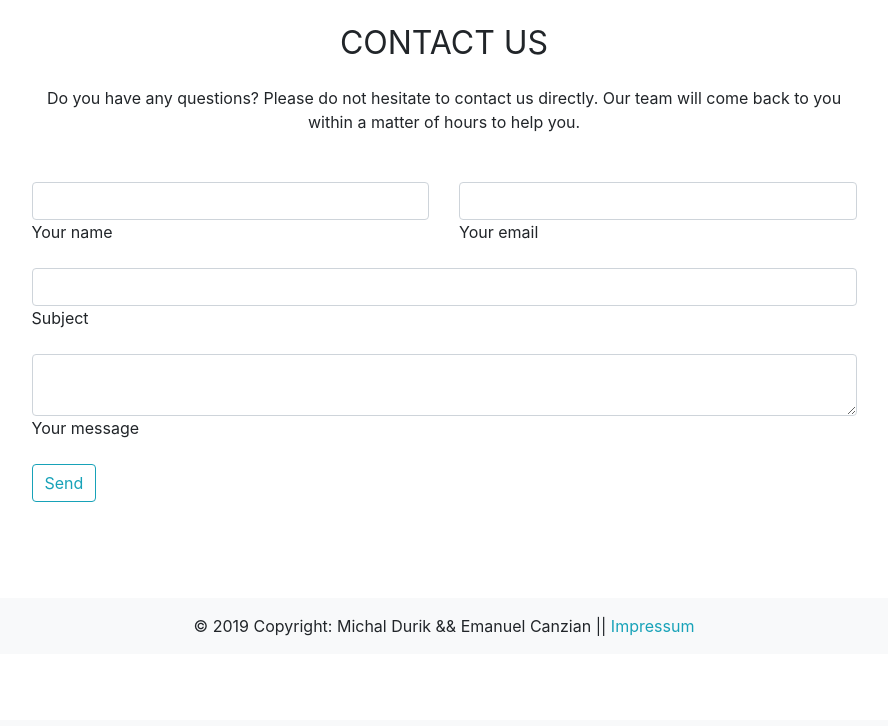
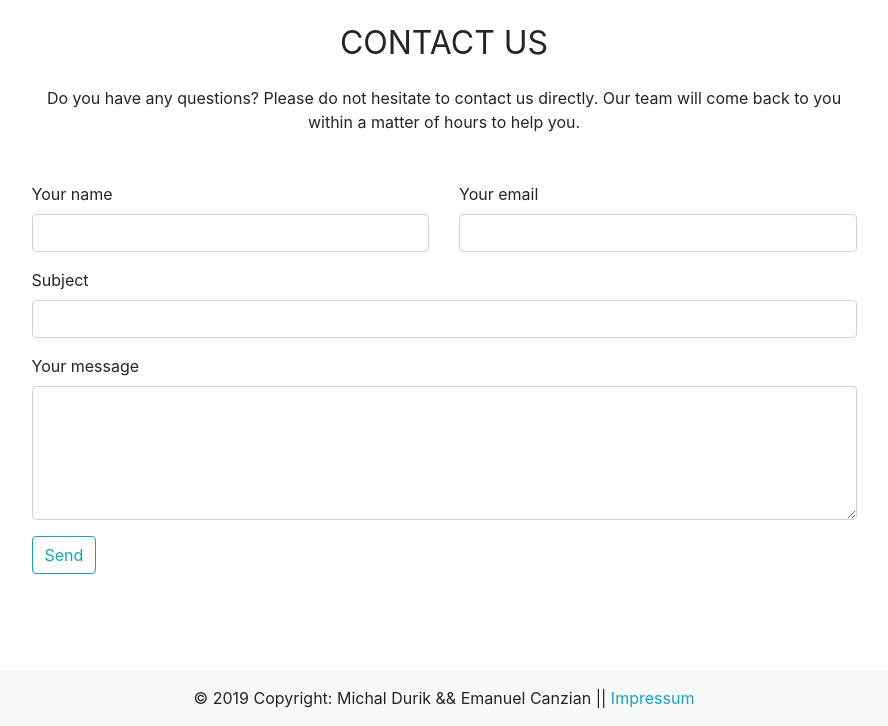
Before and after one commit to miko866/Django_Blog, a Django app: page /contact/ in a window 1280 px wide. Shown: the part 80-806 px from the top of the page, without its empty margins (196-1084 px from the left). Before the commit the page ends 716 px from the top, so only its background shows below. Run offline with Django 3.2, Linux system fonts and the light colour scheme; some libraries are stand-ins or nearby versions.

Commit message:
Fixed contact template.

```diff
--- a/blog/templates/blog/base.html
+++ b/blog/templates/blog/base.html
@@ -40,6 +40,7 @@
             <!-- START Navbar -->
             <nav class="navbar navbar-expand-md navbar-light bg-light fixed-top" role="navigation">
                 <div class="container">
+                    <!-- Navbar heading -->
                     <a class="navbar-brand mr-4" href="{% url 'blog-home' %}">Awesome Blog</a>
                     <!-- START Mobile Menu Button -->
                     <button
@@ -55,10 +56,13 @@
                     <!-- END Mobile Menu Button -->
                     <div class="collapse navbar-collapse" id="navbarNavAltMarkup">
                         <div class="navbar-nav d-flex w-100">
+                            <!-- START Navbar Left Side -->
                             <div class="navbar-nav mr-auto">
                                 <a class="nav-item nav-link" href="{% url 'blog-home' %}">Home</a>
                                 <a class="nav-item nav-link" href="{% url 'blog-contact' %}">Contact</a>
                             </div>
+                            <!-- END Navbar Left Side -->
+
                             <!-- START Navbar Right Side -->
                             <div class="navbar-nav  justify-content-end">
                                 {% if user.is_authenticated  %}
--- a/blog/templates/blog/contact.html
+++ b/blog/templates/blog/contact.html
@@ -1,84 +1,71 @@
 {% extends "blog/base.html"%}
 
 {% block content%}
- <!--Section: Contact v.2-->
+
   <section class="mb-4">
+    <aside class="row">
+      <!-- START Header -->
+      <div class="col-md-9 mx-auto">
+        <!-- Section heading -->
+        <h1 class="text-center my-4">Contact us</h1>
+        <!-- Section description -->
+        <p class="text-center w-responsive mx-auto mb-5">Do you have any questions? Please do not hesitate to contact us directly. Our team will come back to you within a matter of hours to help you.</p>
+      </div>
+      <!-- END Header -->
+    </aside>
 
+    <!-- START Form  -->
     <div class="row">
-    <div class="col-md-9 mx-auto">
-       <!--Section heading-->
-    <h1 class="text-center my-4">Contact us</h1>
-    <!--Section description-->
-    <p class="text-center w-responsive mx-auto mb-5">Do you have any questions? Please do not hesitate to contact us directly. Our team will come back to you within
-        a matter of hours to help you.</p>
+      <div class="col-md-9 mx-auto mb-5">
+        <form id="contact-form" name="contact-form"  method="POST">
+          <!-- START Name & Email  -->
+          <div class="row pb-3">
+            <div class="col-md-6">
+                <div class="md-form mb-0">
+                  <label for="name" class="">Your name</label>
+                  <input type="text" id="name" name="name" class="form-control">
                 </div>
             </div>
-    <div class="row">
-
-        <!--Grid column-->
-        <div class="col-md-9 mx-auto mb-5">
-            <form id="contact-form" name="contact-form" action="mail.php" method="POST">
-
-                <!--Grid row-->
-                <div class="row pb-3">
-
-                    <!--Grid column-->
             <div class="col-md-6">
                 <div class="md-form mb-0">
-                            <input type="text" id="name" name="name" class="form-control">
-                            <label for="name" class="">Your name</label>
+                  <label for="email" class="">Your email</label>
+                  <input type="text" id="email" name="email" class="form-control">
                 </div>
             </div>
-                    <!--Grid column-->
+          </div>
+          <!-- END Name & Email  -->
 
-                    <!--Grid column-->
-                    <div class="col-md-6">
-                        <div class="md-form mb-0">
-                            <input type="text" id="email" name="email" class="form-control">
-                            <label for="email" class="">Your email</label>
-                        </div>
-                    </div>
-                    <!--Grid column-->
-
-                </div>
-                <!--Grid row-->
-
-                <!--Grid row-->
+          <!-- START Subject -->
           <div class="row pb-3">
               <div class="col-md-12">
                   <div class="md-form mb-0">
+                    <label for="subject" class="">Subject</label>
                     <input type="text" id="subject" name="subject" class="form-control">
-                            <label for="subject" class="">Subject</label>
                   </div>
               </div>
           </div>
-                <!--Grid row-->
+          <!-- END Subject -->
 
-                <!--Grid row-->
+          <!-- START Message  -->
           <div class="row">
-
-                    <!--Grid column-->
             <div class="col-md-12 pb-3">
-
                 <div class="md-form">
-                            <textarea type="text" id="message" name="message" rows="2" class="form-control md-textarea"></textarea>
                   <label for="message">Your message</label>
-                        </div>
-
+                  <textarea type="text" id="message" name="message" rows="5" class="form-control md-textarea"></textarea>
                 </div>
             </div>
-                <!--Grid row-->
-
+          </div>
+          <!-- END Message -->
         </form>
 
+        <!-- START Button -->
         <div class="form-group">
           <button class="btn btn-outline-info" type="submit">Send</button>
         </div>
-            <div class="status"></div>
+        <!-- END Button -->
       </div>
-        <!--Grid column-->
     </div>
+    <!-- END Form  -->
+  </section>
 
-</section>
-<!--Section: Contact v.2-->
 {% endblock content%}
```
Lines whose indentation alone changed are shown as unchanged.
